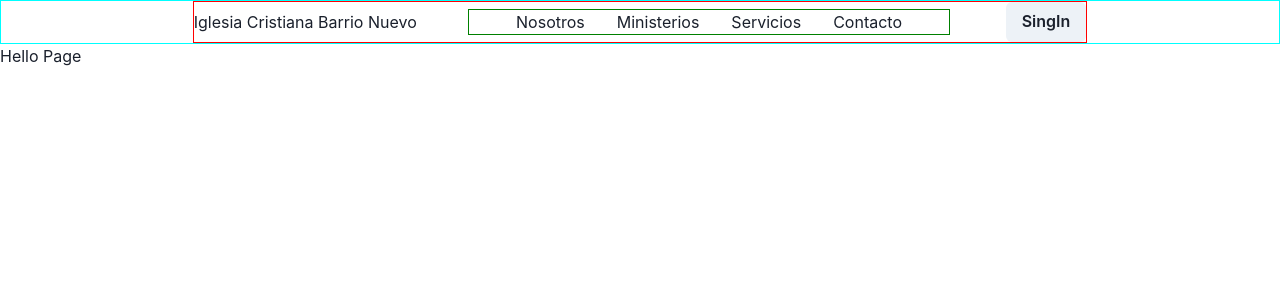
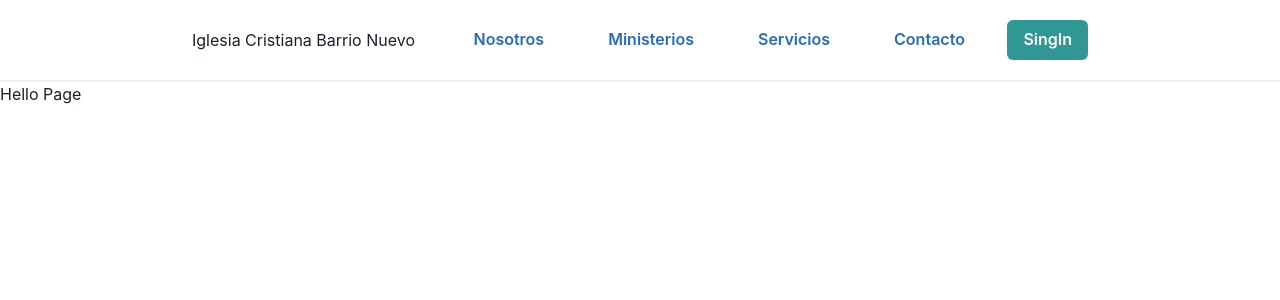
Before and after one commit to Agus9217/church-nextjs, a Next.js app: page / in a window 1280 px wide. Shown: the top 300 px of the page. Built offline with nearby package versions, Linux system fonts and the light colour scheme.

Commit message:
morion like links

```diff
--- a/src/app/components/index.tsx
+++ b/src/app/components/index.tsx
@@ -1 +1,3 @@
+export { LinkButton } from "./link-button/LinkButton";
+
 export { Navbar } from "./navbar/Navbar";
--- /dev/null
+++ b/src/app/components/link-button/LinkButton.tsx
@@ -0,0 +1,23 @@
+import { Button } from '@chakra-ui/react'
+import Link from 'next/link'
+import React from 'react'
+
+interface Props {
+  text: string,
+  href: string,
+  colorScheme: string
+  variant: string
+}
+
+export const LinkButton = ({ text, colorScheme, href,variant }: Props) => {
+  return (
+    <Button
+      href={href}
+      as={Link}
+      colorScheme={colorScheme}
+      variant={variant}
+    >
+      { text }
+    </Button>
+  )
+}
--- a/src/app/components/navbar/Navbar.tsx
+++ b/src/app/components/navbar/Navbar.tsx
@@ -1,22 +1,23 @@
 "use client"
 
-import { Box, Button, Flex, ListItem, Stack, Text, UnorderedList } from '@chakra-ui/react'
+import { Box, Button, Divider, Flex, ListItem, Stack, Text, UnorderedList } from '@chakra-ui/react'
 import { motion } from 'framer-motion'
 import Link from 'next/link'
 import React from 'react'
 
+const MotionLink = motion(Button)
+
 export const Navbar = () => {
+
   return (
+    <>
       <Flex
         as={'header'}
         w={'100%'}
-      borderWidth={'thin'}
-      borderColor={'cyan'}
+        minH={'80px'}
       >
         <Stack
           as={'nav'}
-        borderWidth={'thin'}
-        borderColor={'red'}
           w={'70%'}
           direction={'row'}
           justifyContent={'space-between'}
@@ -28,46 +29,85 @@ export const Navbar = () => {
             flexGrow={1}
             maxW={'250px'}
           >
-          <Text>
+            <Link
+              href={'/'}
+            >
               Iglesia Cristiana Barrio Nuevo
-          </Text>
+            </Link>
           </Box>
           <UnorderedList
             display={'flex'}
             styleType={'none'}
             flexGrow={2}
-          borderWidth={'thin'}
-          borderColor={'green'}
             justifyContent={'center'}
             gap={8}
           >
             <ListItem>
-            <Link href={'/nosotros'}>Nosotros</Link>
+              <MotionLink
+                as={Link}
+                colorScheme={'blue'}
+                href={'/nosotros'}
+                variant={'ghost'}
+                whileHover={{ scale: 0.95 }}
+              >
+                Nosotros
+              </MotionLink>
             </ListItem>
             <ListItem>
-            <Link href={'/ministerios'}>Ministerios</Link>
+              <MotionLink
+                as={Link}
+                colorScheme={'blue'}
+                href={'/ministerios'}
+                variant={'ghost'}
+                whileHover={{ scale: 0.95 }}
+              >
+                Ministerios
+              </MotionLink>
             </ListItem>
             <ListItem>
-            <Link href={'/servicios'}>Servicios</Link>
+              <MotionLink
+                as={Link}
+                colorScheme={'blue'}
+                href={'/servicios'}
+                variant={'ghost'}
+                whileHover={{ scale: 0.95 }}
+              >
+                Servicios
+              </MotionLink>
             </ListItem>
             <ListItem>
-            <Link href={'/contacto'}>Contacto</Link>
+              <MotionLink
+                as={Link}
+                colorScheme={'blue'}
+                href={'/contacto'}
+                variant={'ghost'}
+                whileHover={{ scale: 0.95 }}
+              >
+                Contacto
+              </MotionLink>
             </ListItem>
           </UnorderedList>
           <Box
-          as={motion.div}
             display={'flex'}
             flexGrow={1}
             maxW={'250px'}
             justifyContent={'end'}
-          whileTap={{ scale: 0.9 }}
           >
             <Button
+              as={motion.button}
+              colorScheme={'teal'}
+              whileHover={{ scale: 1.1 }}
+              whileTap={{ scale: 0.9 }}
             >
               SingIn
             </Button>
           </Box>
         </Stack>
       </Flex>
+      <Divider
+        borderWidth={'1px'}
+        colorScheme='red'
+      />
+    </>
   )
 }
--- a/src/app/layout.tsx
+++ b/src/app/layout.tsx
@@ -15,7 +15,7 @@ export default function RootLayout({
 }>) {
   return (
     <html lang="es">
-      <body>
+      <body className="agus">
         <Providers>
           <Navbar />
           {children}
```
Also changed, not shown: src/app/globals.css (line endings or trailing spaces). Lines whose indentation alone changed are shown as unchanged.
